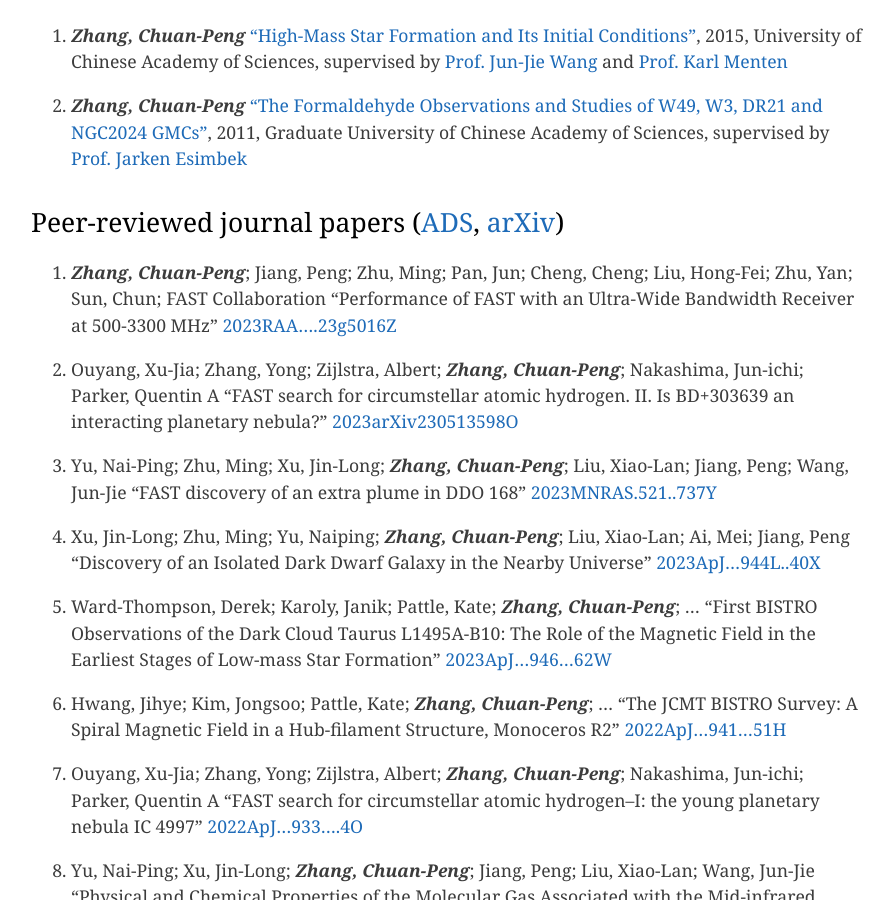
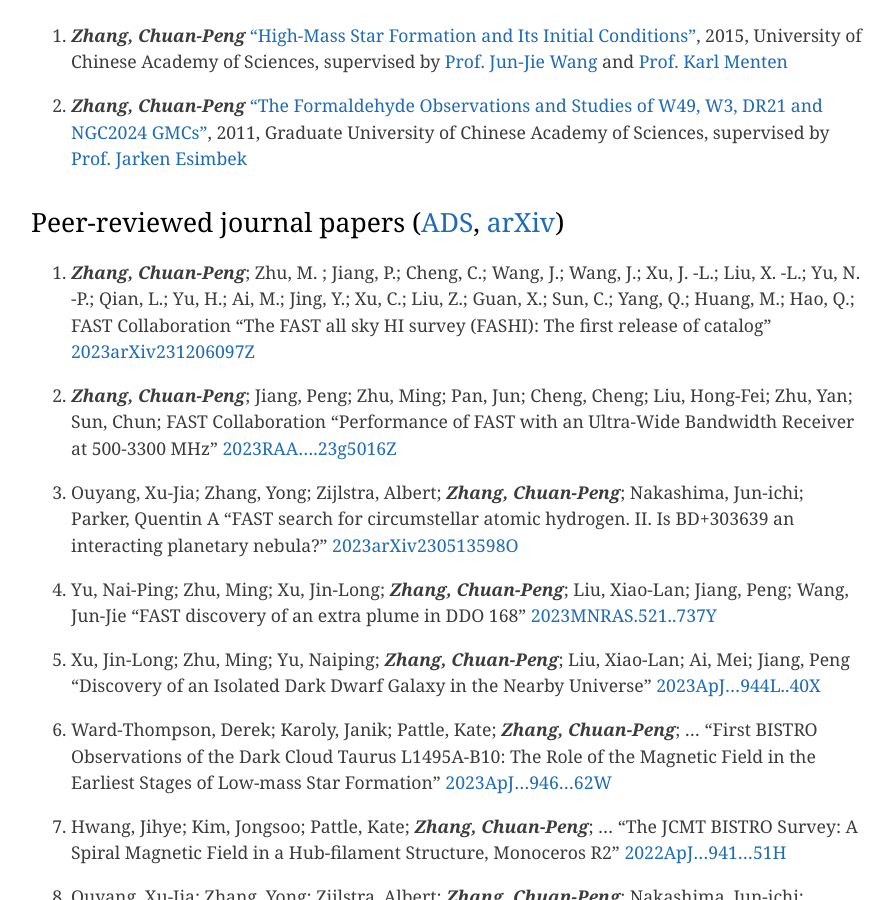
Before and after one commit to zcp521/zcp521.github.io, a Jekyll site: the page built from pub.md, in a window 1280 px wide and 900 px high, scrolled down 476 px. Shown: the whole window, without its empty margins (193-1087 px from the left). Built offline with Jekyll 4.4.1, drawn with Linux system fonts in a browser that asks for light colours.

Commit message:
Update pub.md

```diff
--- a/pub.md
+++ b/pub.md
@@ -13,6 +13,10 @@ tagline: "My publication list"
 
 
 ## Peer-reviewed journal papers ([ADS](https://ui.adsabs.harvard.edu/public-libraries/RijjUuncQru3dbS8Amb6eA), [arXiv](https://arxiv.org/a/zhang_c_2.html))
+
+61. ***Zhang, Chuan-Peng***; Zhu, M. ; Jiang, P.; Cheng, C.; Wang, J.; Wang, J.; Xu, J. -L.; Liu, X. -L.; Yu, N. -P.; Qian, L.; Yu, H.; Ai, M.; Jing, Y.; Xu, C.; Liu, Z.; Guan, X.; Sun, C.; Yang, Q.; Huang, M.; Hao, Q.; FAST Collaboration
+	"The FAST all sky HI survey (FASHI): The first release of catalog"
+	[2023arXiv231206097Z](https://ui.adsabs.harvard.edu/abs/2023arXiv231206097Z/abstract)
 
 60. ***Zhang, Chuan-Peng***; Jiang, Peng; Zhu, Ming; Pan, Jun; Cheng, Cheng; Liu, Hong-Fei; Zhu, Yan; Sun, Chun; FAST Collaboration
 	"Performance of FAST with an Ultra-Wide Bandwidth Receiver at 500-3300 MHz"
```
